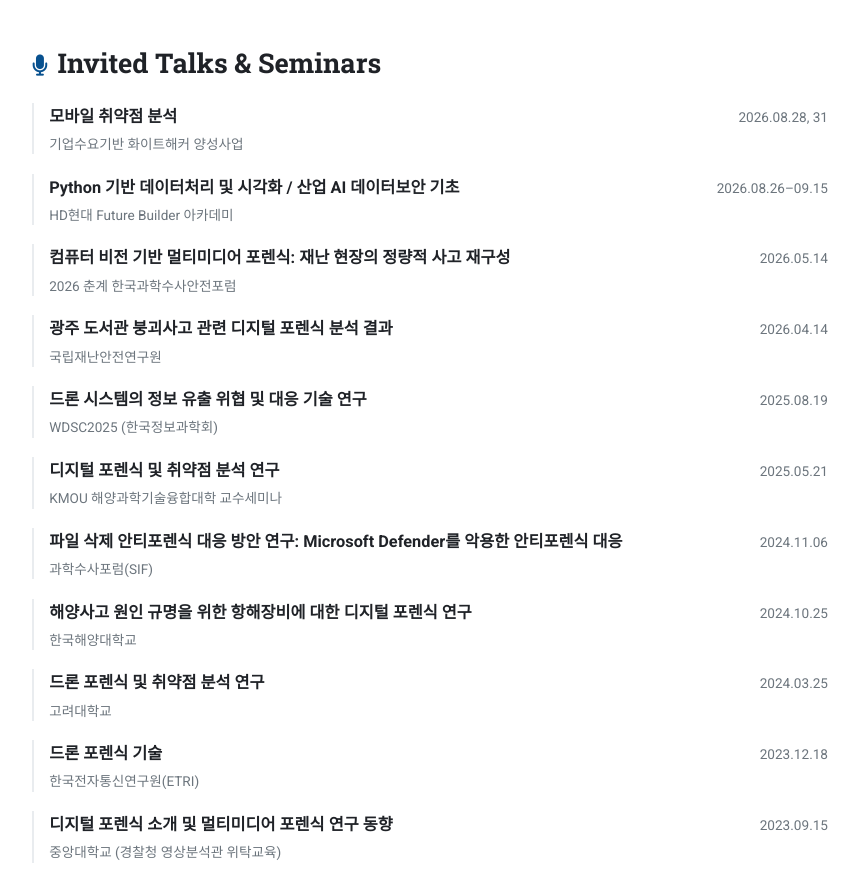
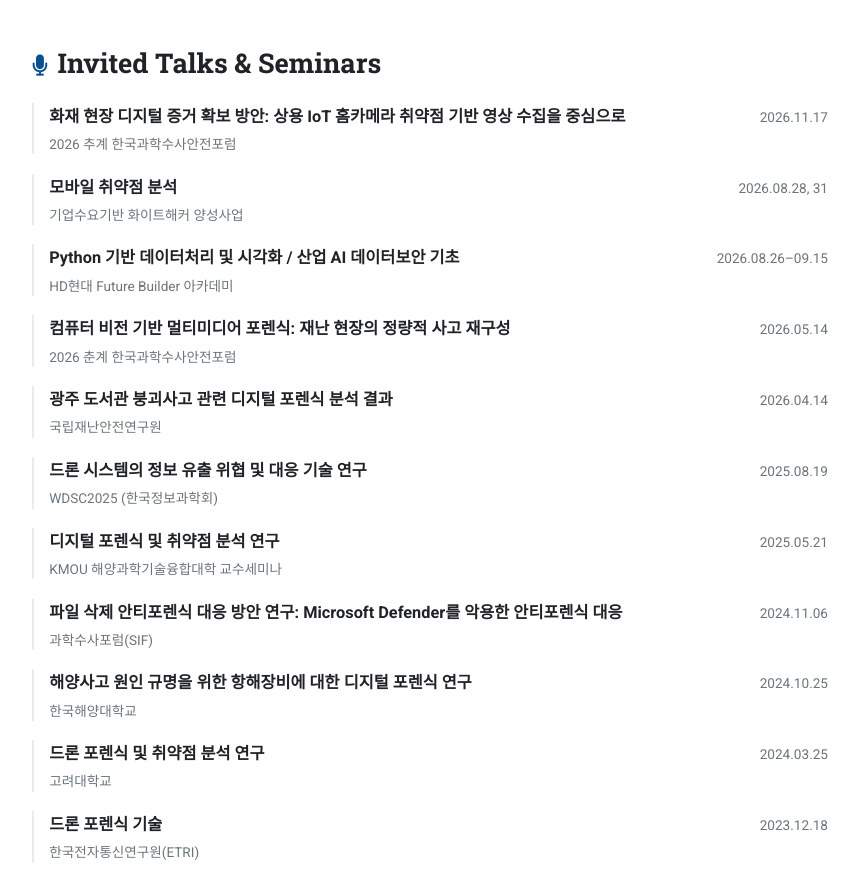
Before and after one commit to dohyun-daniel-kim/dfv-lab-homepage, a plain HTML site: page professor.html in a window 1280 px wide. Shown: the part 3562-4441 px from the top of the page, without its empty margins (210-1069 px from the left). Drawn offline with Linux system fonts and the light colour scheme.

Commit message:
Post the KFSIS autumn forum talk
Co-Authored-By: Claude Opus 5.5 <noreply@anthropic.com>

```diff
--- a/professor.html
+++ b/professor.html
@@ -181,6 +181,7 @@
 
       <h2 class="section-title"><i class="fa-solid fa-microphone sec-ico"></i>Invited Talks &amp; Seminars</h2>
       <div class="cv-list">
+        <div class="cv-item"><div class="cv-head"><span class="cv-title">화재 현장 디지털 증거 확보 방안: 상용 IoT 홈카메라 취약점 기반 영상 수집을 중심으로</span><span class="cv-date">2026.11.17</span></div><div class="cv-sub">2026 추계 한국과학수사안전포럼</div></div>
         <div class="cv-item"><div class="cv-head"><span class="cv-title">모바일 취약점 분석</span><span class="cv-date">2026.08.28, 31</span></div><div class="cv-sub">기업수요기반 화이트해커 양성사업</div></div>
         <div class="cv-item"><div class="cv-head"><span class="cv-title">Python 기반 데이터처리 및 시각화 / 산업 AI 데이터보안 기초</span><span class="cv-date">2026.08.26–09.15</span></div><div class="cv-sub">HD현대 Future Builder 아카데미</div></div>
         <div class="cv-item"><div class="cv-head"><span class="cv-title">컴퓨터 비전 기반 멀티미디어 포렌식: 재난 현장의 정량적 사고 재구성</span><span class="cv-date">2026.05.14</span></div><div class="cv-sub">2026 춘계 한국과학수사안전포럼</div></div>
```
Also changed, not shown: assets/img/news/2026/2026-56.jpg (added).
